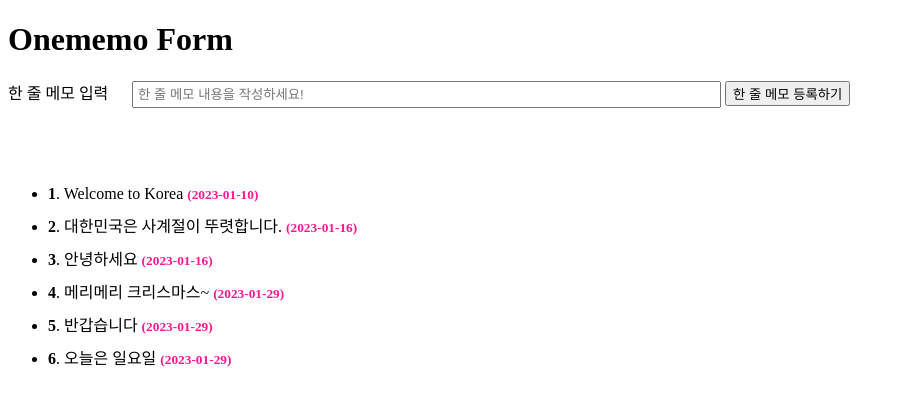
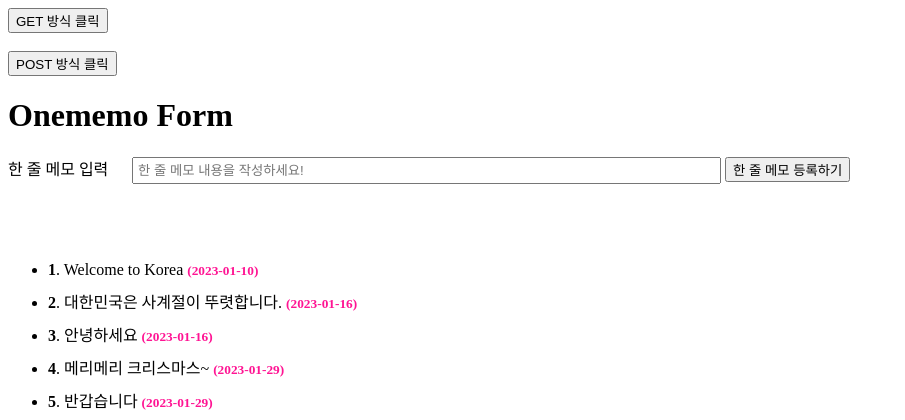
Before and after one commit to yesyell/Django, a Django app: page /onememos/ in a window 1280 px wide. Shown: the top 420 px of the page, without its empty margins (0-905 px from the left). Run offline with Django 4.2, Linux system fonts and the light colour scheme; data comes from the database, SQL or seed files in the repository.

Commit message:
GET vs POST

```diff
--- a/myproject/onememos/templates/main.html
+++ b/myproject/onememos/templates/main.html
@@ -15,12 +15,24 @@
         </style>
     </head>
     <body>
+        <!-- GET 방식 -->
+        <form action="http://localhost:8000/onememos/writeMemo/" method="GET">
+            <button>GET 방식 클릭</button>
+        </form>
+        <br>
+
+        <!-- POST 방식 -->
+        <form action="http://localhost:8000/onememos/writeMemo/" method="POST">
+            {% csrf_token %}
+            <button>POST 방식 클릭</button>
+        </form>
+
         <h1>Onememo Form</h1>
 
         <form action="http://localhost:8000/onememos/createMemo/"
               method="POST" id="memoWriteForm">
+            <!--CSRF(Cross Site Request Forgery)-->
             {% csrf_token %}
-            <!--CSRF(Cross Site Request Forgery)-->
             <label for="memo">한 줄 메모 입력</label>
             <input type="text" id="memo" name="memoContent" size="70"
                    placeholder="한 줄 메모 내용을 작성하세요!" autocomplete="off">
--- a/myproject/onememos/urls.py
+++ b/myproject/onememos/urls.py
@@ -6,4 +6,7 @@ urlpatterns = [
     # localhost:8000/onememos/
     path('', views.main, name='main'),
     path('createMemo/', views.createMemo),
+
+    # 하나의 요청 -> 2개의 방식(Get vs Post)
+    path('writeMemo/', views.writeMemo),
 ]
--- a/myproject/onememos/views.py
+++ b/myproject/onememos/views.py
@@ -34,3 +34,13 @@ def createMemo(request):
 
     # reverse + name 사용하여 리다이렉트
     return HttpResponseRedirect(reverse('main'))
+
+def writeMemo(request):
+    # return HttpResponse('Write Page 요청')
+    # Get vs Post 분기 처리
+    if request.method == "GET":
+        return HttpResponse('GET 방식 -> 글 쓰기 폼 페이지를 보여주세요~')
+        # return render(request, 'my_template.html', {'Method':'GET 방식'})
+    if request.method == "POST":
+        return HttpResponse('POST 방식 -> DB에 입력해주세요~')
+        # return render(request, 'my_template.html', {'Method': 'POST 방식'})
```
